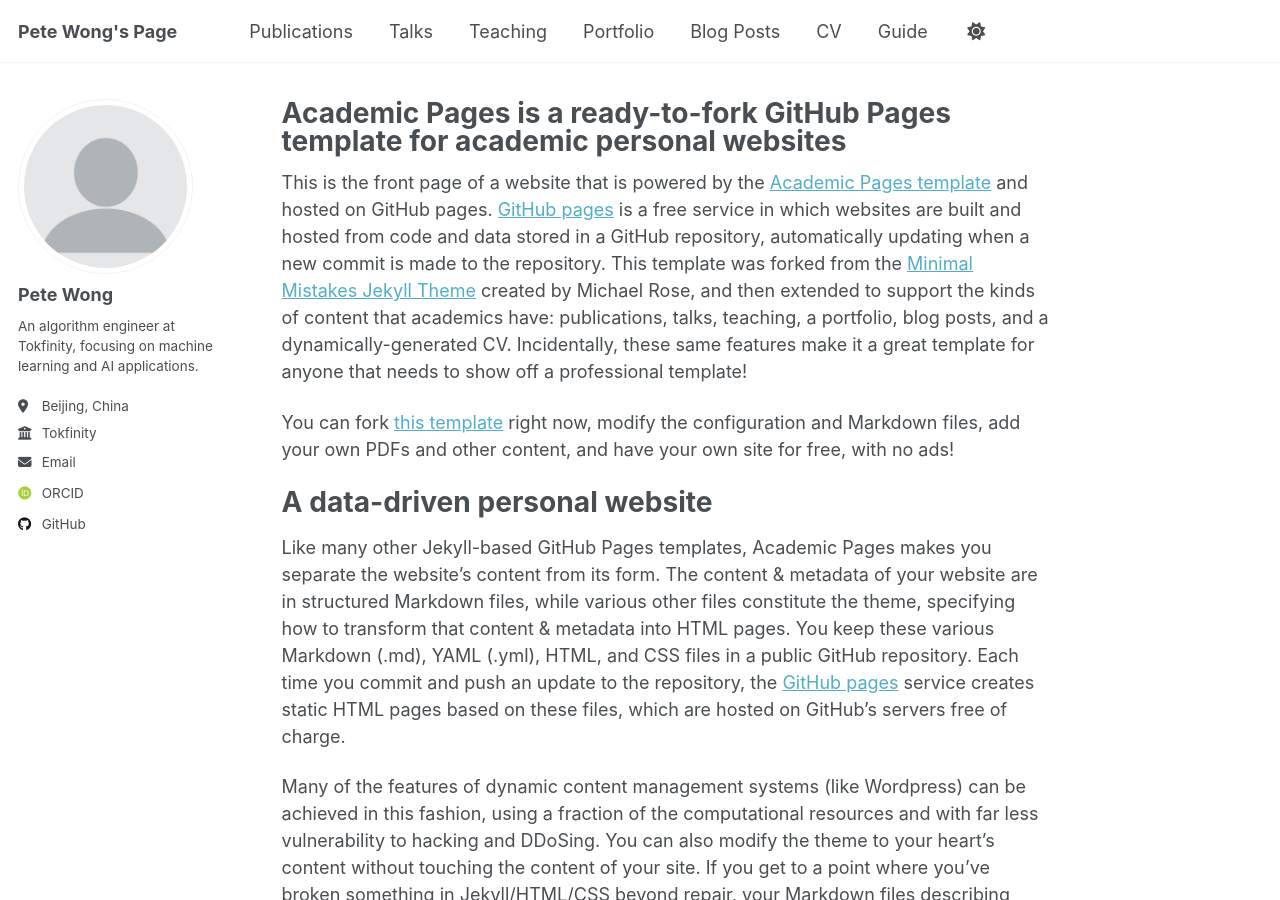
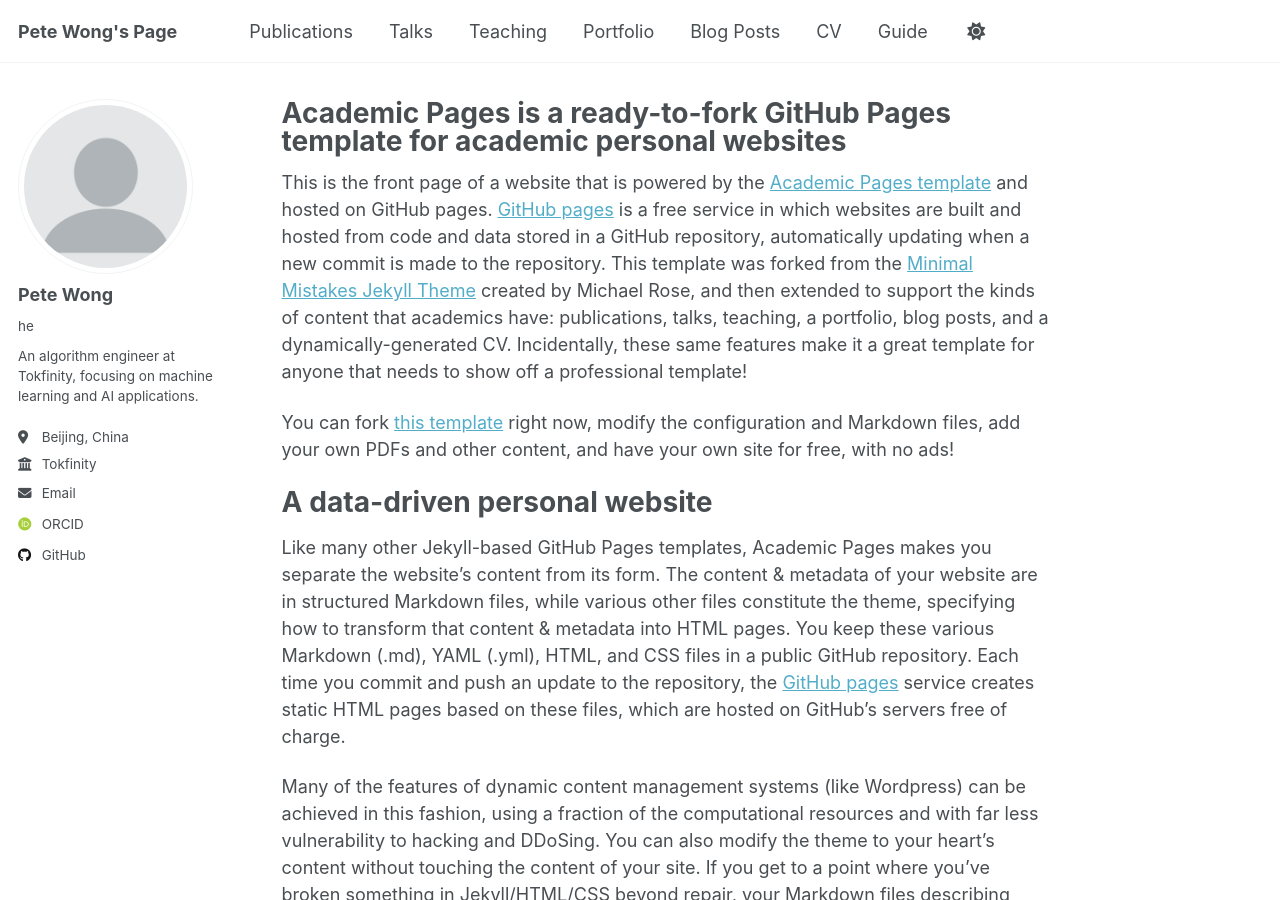
Before and after one commit to PeteWongggg/PeteWongggg.github.io, a Jekyll site: the page built from _pages/about.md, in a window 1280 px wide and 900 px high. Built offline with Jekyll 4.4.1, drawn with Linux system fonts in a browser that asks for light colours; some web fonts are replaced; a script that is not in the unit is left out.

Commit message:
side bar

```diff
--- a/_config.yml
+++ b/_config.yml
@@ -25,7 +25,7 @@ author:
   # Biographic information
   avatar           : "profile.png"
   name             : "Pete Wong"
-  pronouns         : # example: "she/her"
+  pronouns         : "he"
   bio              : "An algorithm engineer at Tokfinity, focusing on machine learning and AI applications."
   location         : "Beijing, China"
   employer         : "Tokfinity"
```
